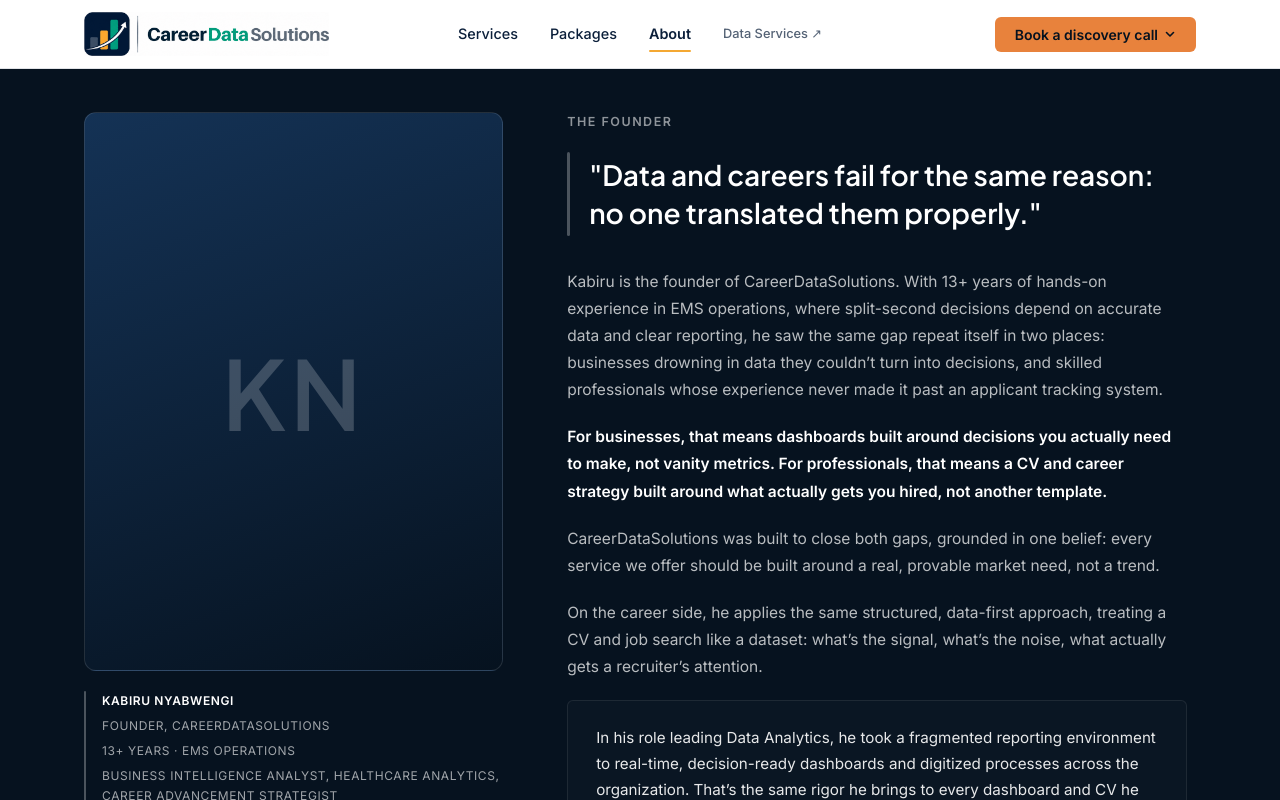
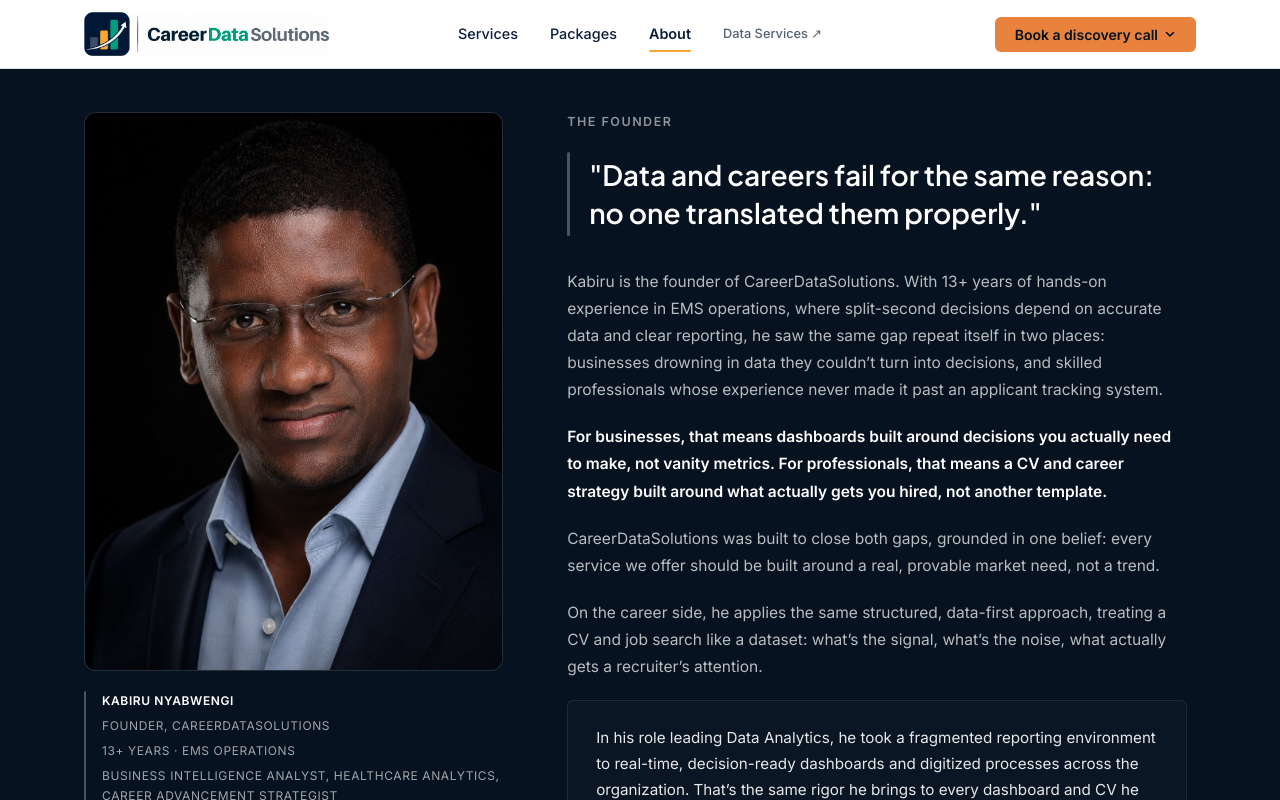
Before and after one commit to J4hz/CareerDataSolutions, a React (Vite) app: page /career/about in a window 1280 px wide. Shown: the top 800 px of the page. Built offline with nearby package versions, Linux system fonts and the light colour scheme.

Commit message:
Data Hero Changes

```diff
--- a/src/components/AboutSection.jsx
+++ b/src/components/AboutSection.jsx
@@ -1,4 +1,5 @@
 import { about } from '../content/about';
+import founderPhoto from '../assets/kabiru.jpg';
 import '../styles/about-section.css';
 
 /**
@@ -10,18 +11,21 @@
  * whichever track you arrived from. It is monochrome instead, with the stat
  * numbers in the booking orange as the single point of colour.
  *
- * The photo panel is a placeholder monogram. When the real founder photo
- * lands in src/assets/, replace the .about-sec__monogram div with an <img>.
+ * The photo is shot against black, which sits almost exactly on --navy-950
+ * behind it, so the panel needs no frame beyond the existing hairline.
  */
 export default function AboutSection() {
   return (
     <section className="about-sec" aria-labelledby="about-heading">
       <div className="container about-sec__grid">
         <div className="about-sec__photo">
-          {/* Placeholder for the founder photo — see note above. */}
-          <div className="about-sec__monogram" aria-hidden="true">
-            {about.monogram}
-          </div>
+          <img
+            src={founderPhoto}
+            alt="Kabiru Nyabwengi, founder of CareerDataSolutions"
+            className="about-sec__portrait"
+            width="1047"
+            height="1502"
+          />
           <div className="about-sec__credentials">
             {about.credentials.map((line, i) => (
               <p
--- a/src/components/Footer.jsx
+++ b/src/components/Footer.jsx
@@ -83,7 +83,11 @@
           <h3 className="footer__col-title">Company</h3>
           <ul>
             <li><Link to={aboutTo}>About Kabiru</Link></li>
+            {/* Testimonials link removed with the testimonials sections; the
+                #testimonials anchor it pointed at no longer exists. Restore
+                alongside the block in src/pages/Home.jsx.
             <li><Link to="/#testimonials">Testimonials</Link></li>
+            */}
             {/* Blog link removed with the Insights nav entries; restore
                 alongside the routes in App.jsx to bring the blog back. */}
           </ul>
--- a/src/content/about.js
+++ b/src/content/about.js
@@ -19,8 +19,8 @@
 // VOICE: third person, describing Kabiru as "he". The one exception is
 // "every service we offer" below, which is how the mockup words it.
 //
-// The founder photo is still a placeholder monogram. Drop the real asset
-// in src/assets/ and swap the panel in AboutSection.jsx.
+// The founder photo now lives at src/assets/kabiru.jpg and is imported
+// directly by AboutSection.jsx, so it is not repeated here.
 // ─────────────────────────────────────────────────────────────
 
 export const about = {
@@ -63,7 +63,4 @@
     '13+ years · EMS operations',
     'Business intelligence analyst, healthcare analytics, career advancement strategist',
   ],
-
-  /* Initials for the photo placeholder panel. */
-  monogram: 'KN',
 };
--- a/src/data/packages.js
+++ b/src/data/packages.js
@@ -14,6 +14,22 @@
   // complexity to price sight-unseen, so these exist to let a visitor
   // self-select before the call. See track.packagesNote in data/tracks.js for
   // the framing that runs above the cards.
+  //
+  // THE NUMBERS. Set by the business, not derived from a rate card:
+  //
+  //   Starter    5–10 business days      → KES 45,000 / $350
+  //   Growth     2–3 weeks               → KES 80,000 / $600
+  //   Automation build, then ongoing     → KES 55,000/mo
+  //
+  // For reference when they next move: costed against the timelines above,
+  // Starter works out near KES 2,000/hr and Growth nearer KES 1,450/hr, both
+  // under a full Nairobi BI consultant rate of KES 2,500–3,000/hr. They are
+  // entry positions for the local SME market, so raising Growth is the first
+  // move if the tiers ever need to converge on that rate.
+  //
+  // USD is a conversion at ~130 KES/USD rounded to the nearest $50, on the
+  // same basis for every tier, so an overseas client and a local one are
+  // quoted the same work at the same price. Re-round if the rate moves.
 
   {
     id: 'starter-dashboard',
@@ -23,9 +39,9 @@
     name: 'Starter Dashboard',
     audience: 'Sales, HR, or operations',
     pricePrefix: 'Starting at',
-    priceKES: 'KES 12,000',
+    priceKES: 'KES 45,000',
     amountKES: null,
-    priceUSD: '$95 USD',
+    priceUSD: '$350 USD',
     timeline: '5–10 business days',
     features: [
       '1 Power BI dashboard',
@@ -46,9 +62,9 @@
     name: 'Growth Dashboard',
     audience: 'Multi-source reporting across teams',
     pricePrefix: 'Starting at',
-    priceKES: 'KES 22,000',
+    priceKES: 'KES 80,000',
     amountKES: null,
-    priceUSD: '$175 USD',
+    priceUSD: '$600 USD',
     timeline: '2–3 weeks',
     features: [
       'Multiple linked dashboards',
@@ -73,7 +89,7 @@
     name: 'Automation Partner',
     audience: 'Monthly retainer',
     pricePrefix: 'Starting at',
-    priceKES: 'KES 35,000/mo',
+    priceKES: 'KES 55,000/mo',
     amountKES: null,
     // No USD equivalent is published for the retainer: it is quoted per
     // engagement after the discovery call. PackageCard drops the separator
--- a/src/data/tracks.js
+++ b/src/data/tracks.js
@@ -28,7 +28,20 @@
   title: 'We turn your scattered data',
   titleAccent: 'into decisions you can act on.',
   intro:
-    'Power BI dashboards, Excel automation and reporting systems built from the data you already have. It does not need to be "ready" first, and it does not need to live in one place. Built by someone who spent 12 years inside operations, so the dashboard speaks your team\'s language on day one and actually gets opened on a Monday morning.',
+    'Power BI dashboards, Excel automation and reporting systems built from the data you already have. It does not need to be "ready" first, and it does not need to live in one place.',
+
+  /* The credibility line, pulled out of the intro so the claim stands on its
+     own instead of being the third sentence of a paragraph nobody finishes.
+     Rendered as a ruled note under the intro (.lp-hero__note); a track that
+     omits heroNote simply does not get the block. The figure is 13+ here and
+     everywhere else on the site — the intro used to say 12. */
+  heroNote: {
+    /* Drives the little bar ramp above the text: one bar per year, the last
+       one full height. Keep it in step with the figure in `lead`. */
+    years: 13,
+    lead: '13+ years inside business operations,',
+    body: 'not just behind a keyboard. That is the difference between a dashboard that gets demoed once and one that is still open on a Monday morning.',
+  },
 
   primaryCta: { label: 'Book a free discovery call', to: '/data/contact' },
   secondaryCta: { label: 'See scope tiers & pricing', to: '/data/packages' },
--- a/src/pages/Home.jsx
+++ b/src/pages/Home.jsx
@@ -1,7 +1,7 @@
 import { Link } from 'react-router-dom';
 import { dataFaqs, careerFaqs } from '../data/faqs';
 import { useInView } from '../hooks/useInView';
-import TestimonialsMarquee from '../components/TestimonialsMarquee';
+// import TestimonialsMarquee from '../components/TestimonialsMarquee';  — restore with the testimonials section
 import FaqAccordion from '../components/FaqAccordion';
 import CTASection from '../components/CTASection';
 import '../styles/home.css';
@@ -29,7 +29,7 @@
   const [trustRef, trustInView] = useInView();
   const [servicesRef, servicesInView] = useInView();
   // const [statsRef, statsInView] = useInView();  — restore with the stats bar
-  const [testimonialsRef, testimonialsInView] = useInView();
+  // const [testimonialsRef, testimonialsInView] = useInView();  — restore with the testimonials section
   const [faqRef, faqInView] = useInView();
   const [ctaRef, ctaInView] = useInView();
 
@@ -218,8 +218,13 @@
       </div>
       */}
 
-      {/* TESTIMONIALS — an auto-scrolling wall of client results, in the slot
-          the old "why us" block used to hold. */}
+      {/* TESTIMONIALS — HIDDEN FROM THE LIVE SITE, along with the matching
+          block on both service pages (components/ServiceLanding.jsx).
+          Uncomment to restore; the marquee component, its styles and the
+          quotes in src/data/testimonials.js are all untouched. Restore the
+          testimonialsRef line in the hook list at the top of this file at the
+          same time, and the Testimonials link in components/Footer.jsx.
+
       <section
         ref={testimonialsRef}
         className={`section testimonials-auto fade-up${testimonialsInView ? ' is-visible' : ''}`}
@@ -238,6 +243,7 @@
         </div>
         <TestimonialsMarquee />
       </section>
+      */}
 
       {/* FAQ — two questions from each track, side by side. Each column is
           wrapped in its track theme, so the accordion accent reads teal for
--- a/src/styles/about-section.css
+++ b/src/styles/about-section.css
@@ -51,22 +51,24 @@
 
 /* ── Photo column ── */
 
-/* Placeholder monogram panel standing in for the founder photo. Swap for
-   an <img> once the real asset exists (see components/AboutSection.jsx). */
-.about-sec__monogram {
-  display: flex;
-  align-items: center;
-  justify-content: center;
+/* The founder photo. It is shot on black, and the section behind it is
+   --navy-950, so the two meet with no visible edge — the hairline border is
+   what gives the panel its shape. The source is 1047x1502 (a hair taller than
+   3:4), so the crop only takes a few percent off the frame; the offset keeps
+   it off the chin. */
+.about-sec__portrait {
+  display: block;
+  width: 100%;
+  /* height:auto is load-bearing: the width/height attributes on the <img>
+     (there to reserve the space before it loads) would otherwise pin the box
+     to 1502px and aspect-ratio would never get to compute it. */
+  height: auto;
   aspect-ratio: 3 / 4;
+  object-fit: cover;
+  object-position: 50% 22%;
   border-radius: var(--radius-md);
   border: 1px solid rgba(255, 255, 255, 0.12);
-  background: linear-gradient(160deg, var(--navy-800) 0%, var(--navy-950) 100%);
-  font-family: var(--font-display);
-  font-weight: 600;
-  font-size: clamp(4rem, 8vw, 6rem);
-  letter-spacing: 4px;
-  color: rgba(255, 255, 255, 0.2);
-  user-select: none;
+  background: var(--navy-950);
 }
 
 .about-sec__credentials {
@@ -198,7 +200,7 @@
     gap: 40px;
   }
 
-  .about-sec__monogram {
+  .about-sec__portrait {
     max-width: 320px;
   }
 }
```
Also changed, not shown: src/components/ServiceLanding.jsx (+45 -9 lines), src/styles/landing.css (+72 -0 lines), src/assets/kabiru.jpg (added).
